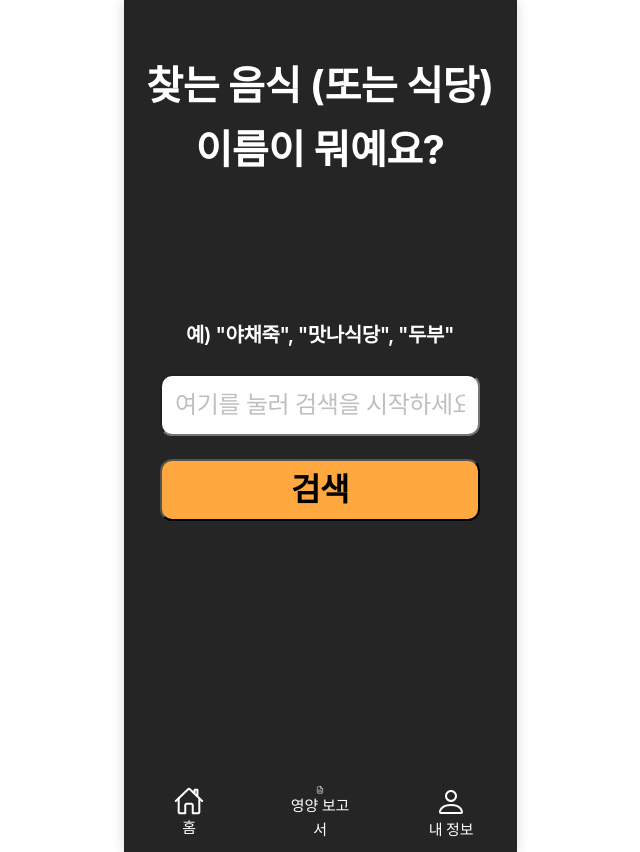
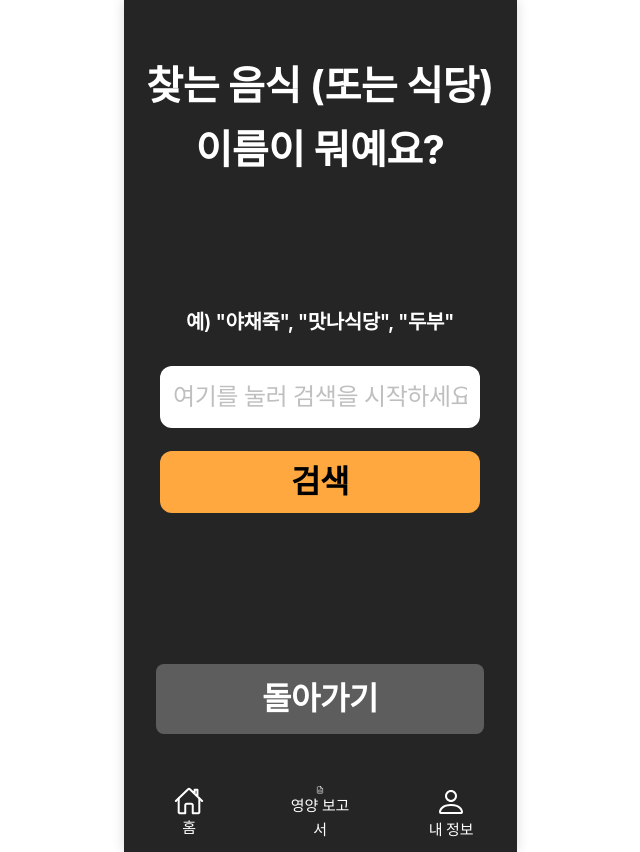
Before and after one commit to Ongibapsang-goodvibe/Frontend, a React (Vite) app: page /menu-research/text in a window 1280 px wide. Shown: the whole page, without its empty margins (320-960 px from the left). Built offline with nearby package versions, Linux system fonts and the light colour scheme; a web font is replaced by a local one.

Commit message:
MenuText.jsx 완성

```diff
--- a/src/pages/menu-research/MenuText.jsx
+++ b/src/pages/menu-research/MenuText.jsx
@@ -1,13 +1,83 @@
 import { useState } from "react";
 import styled from 'styled-components';
+import { useNavigate } from 'react-router-dom';
 
 const MenuText = () => {
+  const navigate = useNavigate();
   const [text, setText] = useState("");
+  const [showResult, setShowResult] = useState(false); // 검색결과 표시 여부 상태 추가
 
-    const handleSearch = () => {
-        if (text.trim()) {
-            console.log('${text}');
-        // 여기서 API 호출이나 페이지 이동 처리
+  /**
+   * 사용자가 입력한 `text`로 백엔드 검색 API를 호출한 뒤,
+   * - 결과가 1개 이상이면: 검색 결과 페이지(/search-result)로 라우팅
+   * - 결과가 없거나(0개), 오류/비정상 응답이면: "검색결과가 없어요" 안내 노출(showResult=true)
+   *
+   * 로딩/에러 전용 UI는 사용하지 않음.
+   */
+  const handleSearch = async () => {
+    // 1) 입력값이 비어 있거나 공백뿐이면 API 호출하지 않음 (불필요한 트래픽 방지)
+    if (!text.trim()) return;
+
+    // 2) 새로운 검색을 시작하므로, 이전에 표시됐을 수 있는 "결과 없음" 안내를 우선 숨김
+    setShowResult(false);
+
+    try {
+      // (선택) 3) 인증이 필요한 API라면, 로그인 시 저장한 토큰을 꺼내서 Authorization 헤더에 넣는다.
+      // 토큰이 필요 없다면 아래 두 줄을 제거해도 됨.
+      const token = localStorage.getItem("accessToken");
+
+      // 4) 검색 API 호출 (POST /api/restaurants/search)
+      // - headers: JSON 전송을 위해 Content-Type 지정
+      // - Authorization: 토큰이 있을 때만 동적으로 추가
+      // - body: API 스펙대로 { text, limit } 전송
+      const res = await fetch("/api/restaurants/search", {
+        method: "POST",
+        headers: {
+          "Content-Type": "application/json",
+          ...(token ? { Authorization: `Bearer ${token}` } : {}),
+        },
+        body: JSON.stringify({ text, limit: 10 }),
+      });
+
+      // 5) 응답 코드 검사
+      // - 2xx가 아니면(res.ok === false) 실패로 간주하고 "결과 없음" 처리
+      // - (선택) 백엔드가 204 No Content를 줄 수 있다면, JSON 파싱 전에 별도 처리하는 게 안전
+      //   if (res.status === 204) { setShowResult(true); return; }
+      if (!res.ok) {
+        setShowResult(true);
+        return;
+      }
+
+      // 6) 응답 본문(JSON) 파싱
+      //    백엔드 응답 예시:
+      //    {
+      //      "stage": "menu",
+      //      "cards": [ {menu_id, menu_name, ...}, ... ]
+      //    }
+      const data = await res.json();
+
+      // 7) 결과 배열 안전 추출
+      //    - 정상 케이스: data.cards 가 배열
+      //    - 혹시 cards가 없거나 null이면 빈 배열로 처리
+      const list = Array.isArray(data?.cards) ? data.cards : [];
+
+      // 8) 결과 분기
+      if (list.length > 0) {
+        // 8-1) 결과가 1개 이상이면 검색 결과 페이지로 이동
+        // - state로 결과/검색어/단계를 함께 전달(브라우저 새고고침 시 state는 사라질 수 있음)
+        // - 결과 페이지에서 useLocation().state로 접근 가능
+        navigate("/search-result", {
+          state: { results: list, q: text, stage: data.stage || "menu" },
+        });
+      } else {
+        // 8-2) 결과가 0개면 "검색결과가 없어요" 안내 노출
+        setShowResult(true);
+      }
+    } catch (err) {
+      // 9) 네트워크 오류, JSON 파싱 오류 등 예외 상황
+      //    요구사항상 에러 UI는 따로 쓰지 않으므로 "결과 없음"으로 통일
+      console.error(err);
+      setShowResult(true);
     }
   };
 
@@ -18,19 +88,33 @@ const MenuText = () => {
           <br /> 이름이 뭐예요?
       </h1>
 
-            <h2>예) "야채죽", "맛나식당", "두부"</h2>
+      <div>
+        {showResult && <h2><span>검색결과가 없어요.</span><br />
+        다시 한번 더 입력해주세요.</h2>}
+      </div>
+
+      <h3>예) "야채죽", "맛나식당", "두부"</h3>
 
       <Input
         type="text"
         value={text}
         placeholder="여기를 눌러 검색을 시작하세요."
         onChange={(e) => setText(e.target.value)}
+        onKeyDown={(e) => e.key === "Enter" && handleSearch()}
       />
-            <Button
+      <SearchButton
+        type="button"
         onClick={handleSearch}
       >
         검색
-            </Button>
+      </SearchButton>
+
+      <BackButton
+        type="button"
+        onClick={() => navigate('/home')}
+      >
+        돌아가기
+      </BackButton>
     </Wrapper>
   );
 };
@@ -52,8 +136,23 @@ const Wrapper = styled.div`
     font-weight: 700;
   }
 
+  div{
+    height: 4.75rem;
+  }
+
   h2{
-    margin-top: 8.56rem;
+    margin-top: 1.75rem;
+    color: var(--main-color);
+    font-size: 1.5rem;
+    font-weight: 600;
+
+    span{
+      font-weight: 400;
+    }
+  }
+
+  h3{
+    margin-top: 2.06rem;
     color: #FFF;
     font-size: 1.25rem;
     font-weight: 600;
@@ -72,6 +171,7 @@ const Input = styled.input`
   padding: 0.25rem 0.8125rem;
 
   border-radius: 0.75rem;
+  border: none;
   outline: none;
   background: #FFF;
   font-size: 1.5rem;
@@ -92,7 +192,7 @@ const Input = styled.input`
   }
 `;
 
-const Button = styled.button`
+const SearchButton = styled.button`
   height: 3.875rem;
   width: 20rem;
 
@@ -101,10 +201,25 @@ const Button = styled.button`
   align-items: center;
 
   border-radius: 0.75rem;
-  outline: none;
+  border: none;
   background: var(--main-color);
 
   color: #000;
   font-size: 2rem;
   font-weight: 700;
 `;
+
+const BackButton = styled.button`
+  margin-top: 9.44rem;
+
+  width: 20.5rem;
+  height: 4.375rem;
+
+  border-radius: 0.5rem;
+  border: none;
+  background: var(--button-color);
+
+  color: #fff;
+  font-size: 2rem;
+  font-weight: 700;
+`;
```
Lines whose indentation alone changed are shown as unchanged.
